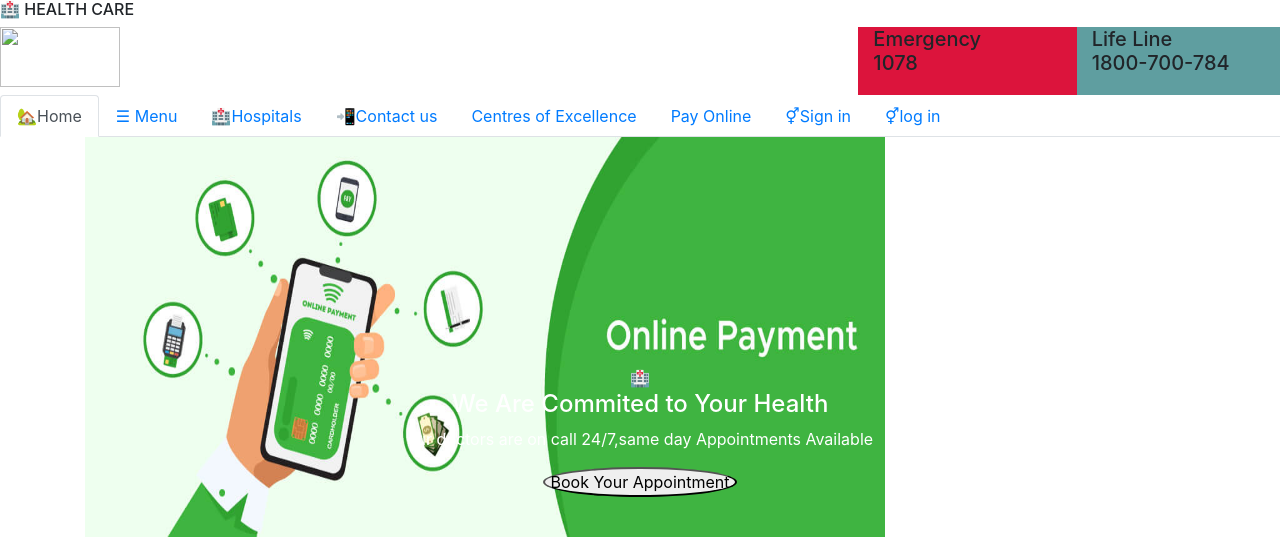
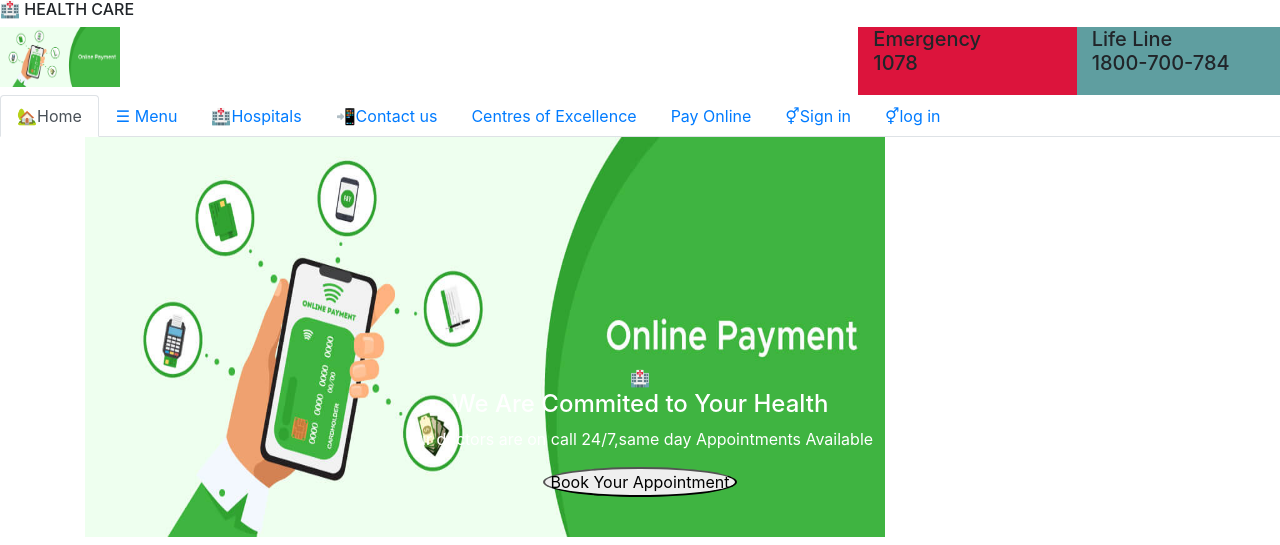
Before and after one commit to skashabee1999/healthcare, a plain HTML site: page index.html in a window 1280 px wide. Shown: the top 545 px of the page. Drawn offline with nearby package versions, Linux system fonts and the light colour scheme.

Commit message:
index file

```diff
--- a/index.html
+++ b/index.html
@@ -15,7 +15,7 @@
   <h6> 🏥 HEALTH CARE </h6>
   <div class="row">
    <div class="col-8">
-    <h5><img src=" 360_F_141444136_xgRBZPlCkv1FEyzcAfK1iH6JzLLWxIfl.jpg   " width="120" height="60"> </h5>
+    <h5><img src=" online-payment-1-1.jpg   " width="120" height="60"> </h5>
    </div>
    <div class="col-2" style="background-color:crimson;">
     <h5> Emergency
```
